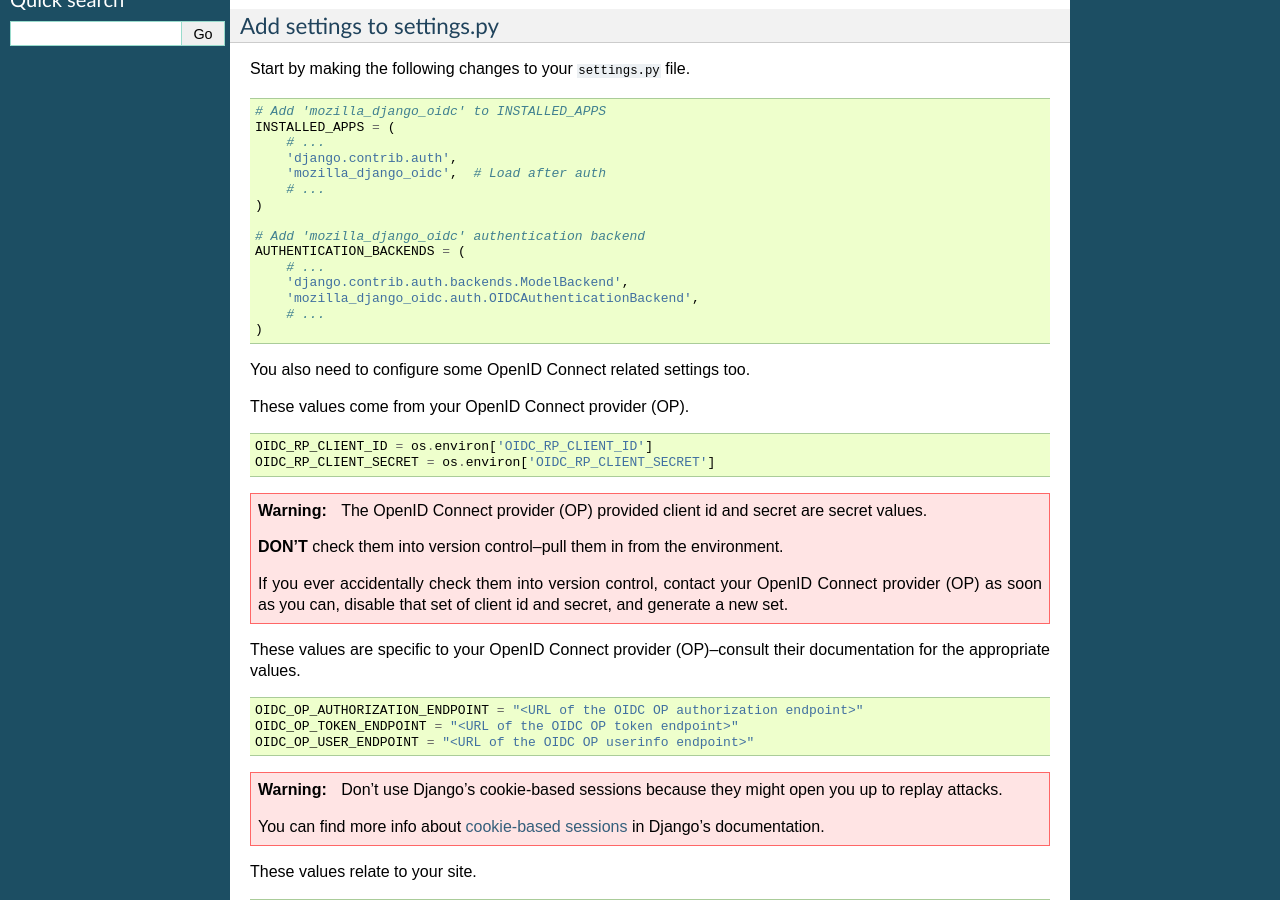
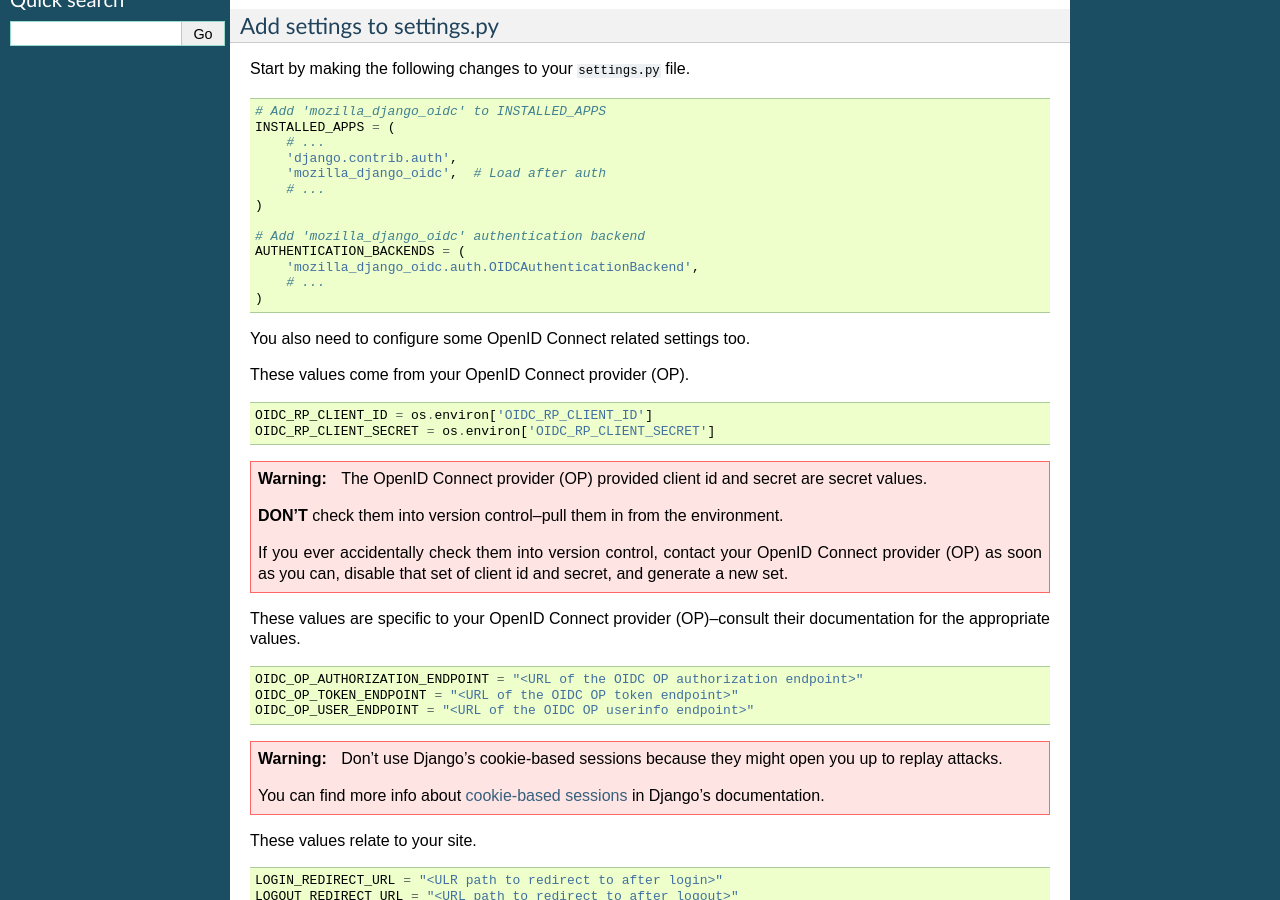
Before and after one commit to mozilla/mozilla-django-oidc, a Sphinx documentation site: the page built from docs/installation.rst, in a window 1280 px wide and 900 px high, scrolled down 839 px. Built offline with Sphinx 7.4.7, drawn with Linux system fonts in a browser that asks for light colours.

Commit message:
Do not suggest using ModelBackend in installation docs.

```diff
--- a/docs/installation.rst
+++ b/docs/installation.rst
@@ -65,8 +65,6 @@
 
    # Add 'mozilla_django_oidc' authentication backend
    AUTHENTICATION_BACKENDS = (
-       # ...
-       'django.contrib.auth.backends.ModelBackend',
        'mozilla_django_oidc.auth.OIDCAuthenticationBackend',
        # ...
    )
```
